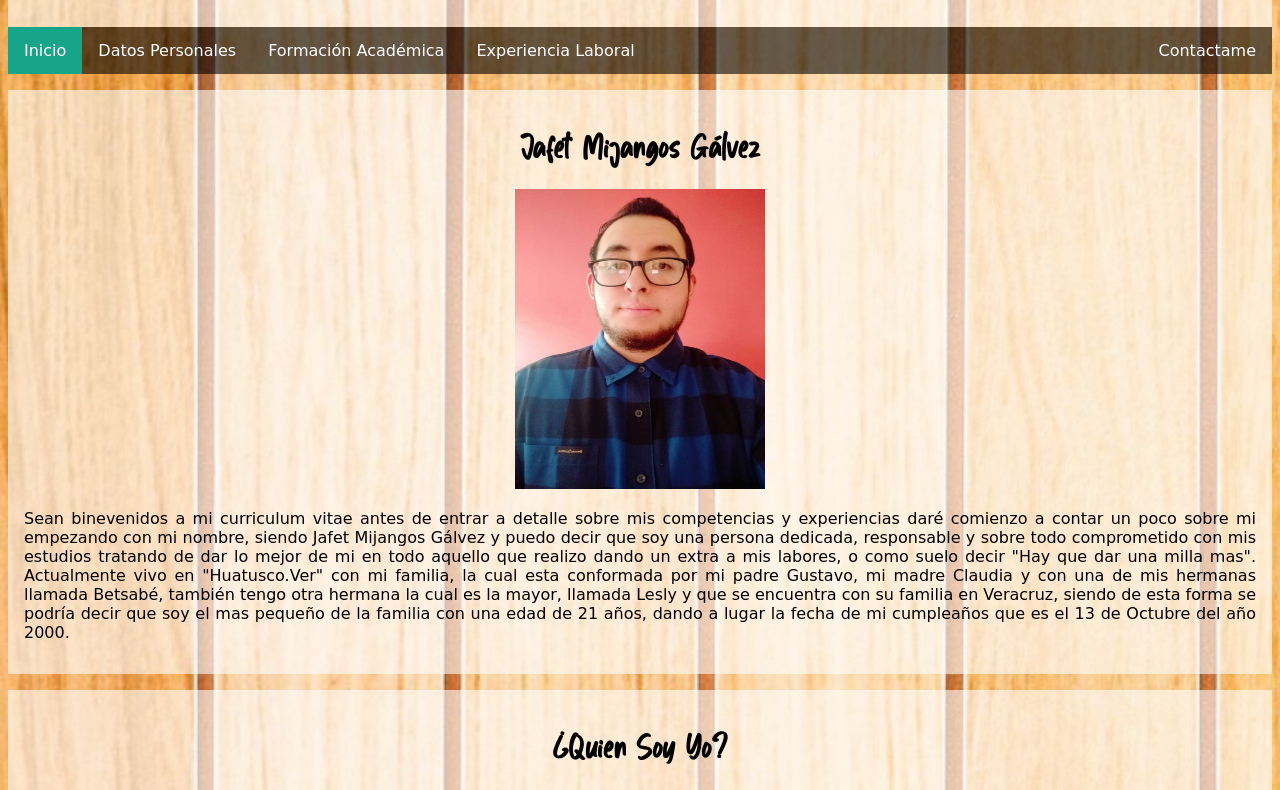
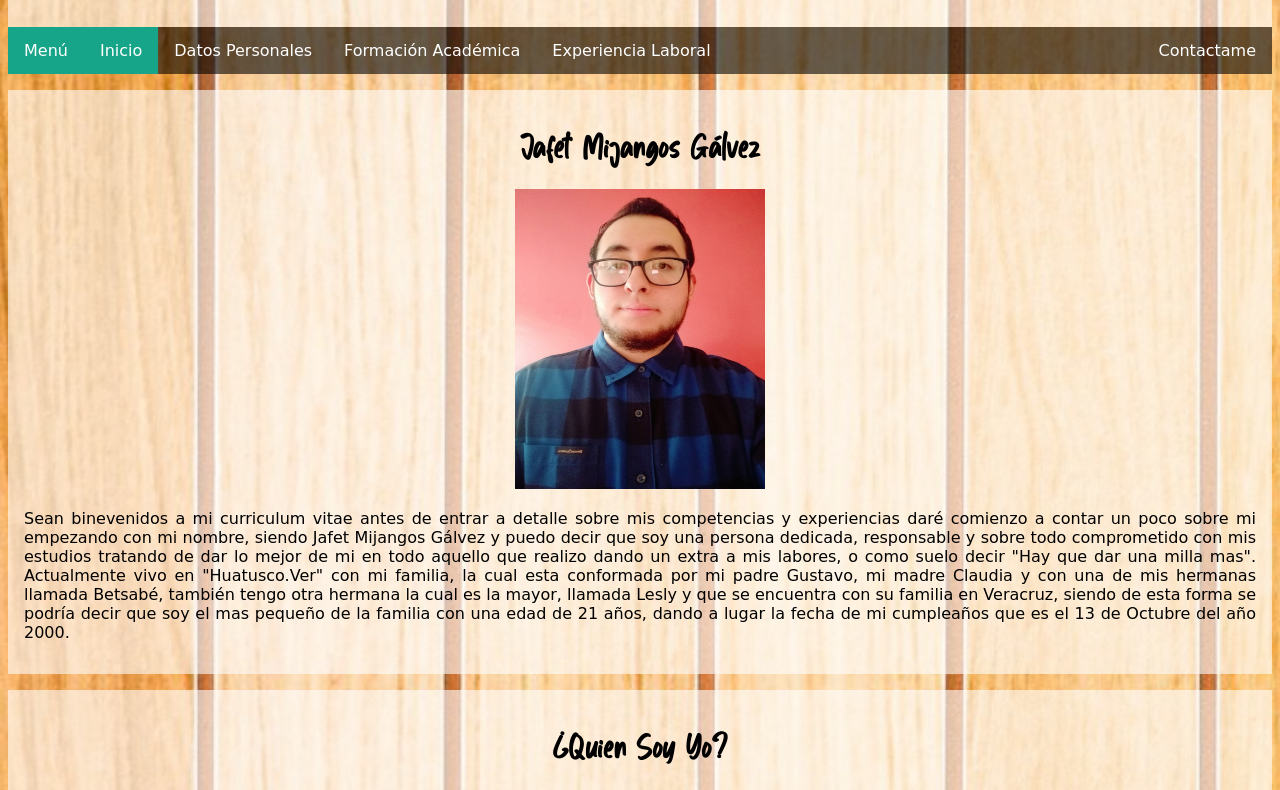
Before and after one commit to JafetMijangos/Mi_CV, a plain HTML site: page docs/index.html in a window 1280 px wide. Shown: the part 131-921 px from the top of the page. Drawn offline with Linux system fonts and the light colour scheme; grey boxes are pictures that could not be loaded.

Commit message:
Update index.html

```diff
--- a/docs/index.html
+++ b/docs/index.html
@@ -23,6 +23,7 @@
 
     <div>
         <ul>
+            <li><a class="active" href="https://jafetmijangos.github.io/Menu_Proyectos/">Men&uacute;</a></li>
             <li><a class="active" href="index.html">Inicio</a></li>
             <li><a href="datosper.html">Datos Personales</a></li>
             <li><a href="forma.html">Formaci&oacute;n Acad&eacute;mica</a></li>
```
